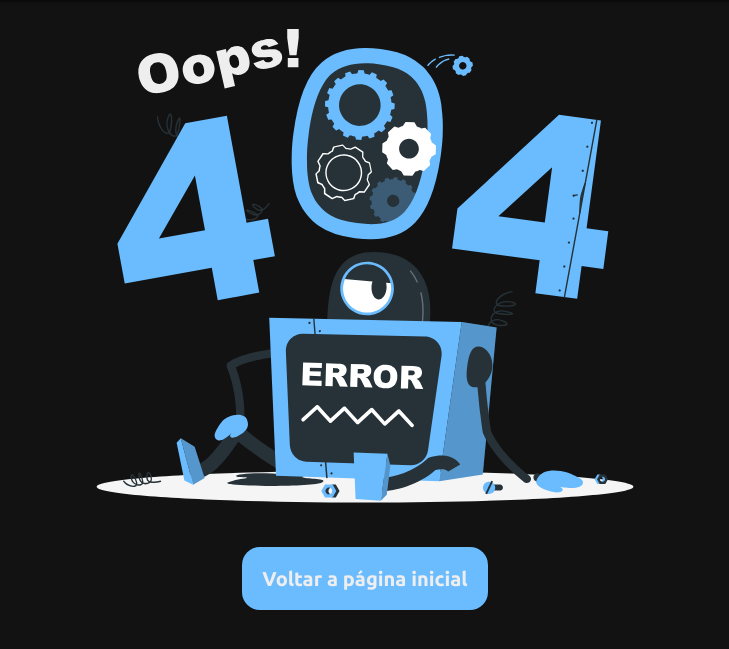
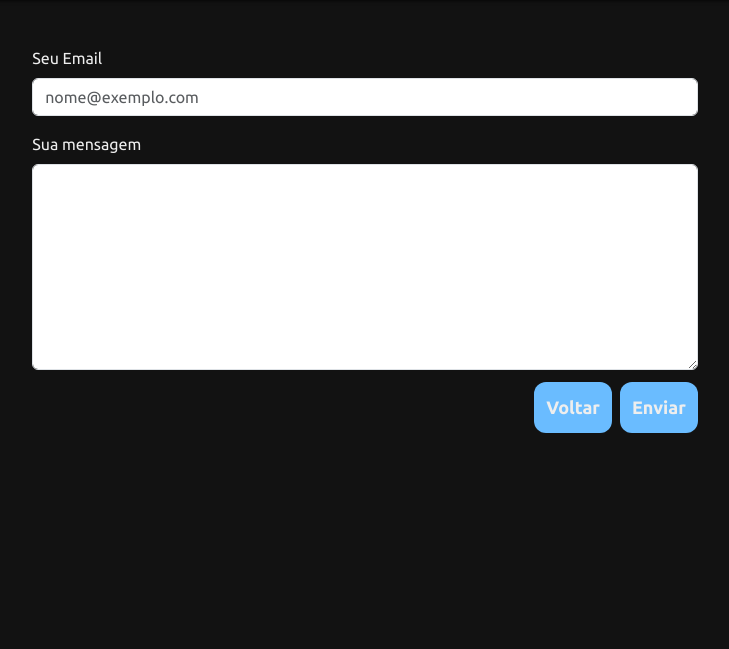
Before and after one commit to lucasbrasso/TechAcademy-2, a PHP site: page /TechAcademy-2/index.php?pagina=contato in a window 1280 px wide. Shown: the part 94-743 px from the top of the page, without its empty margins (275-1004 px from the left). Run offline with PHP 8.4, Linux system fonts and the light colour scheme; data that the repository does not hold is empty.

Commit message:
Pagina de contato com Bootstrap

```diff
--- a/GameHeaven Site/css/style.css
+++ b/GameHeaven Site/css/style.css
@@ -278,4 +278,32 @@ body {
   padding: 40px;
 }
 
+.contato {
+  margin-top: 140px;
+  margin-left: 24%;
+  margin-right: 24%;
+  color: #EEEEEE;
+}
+.contato a {
+  float: right;
+  margin-top: 12px;
+  margin-left: 8px;
+  padding: 12px;
+  text-decoration: none;
+  font-size: 18px;
+  font-weight: bold;
+  border-radius: 12px;
+  color: #EEEEEE;
+  background: #6abcff;
+  transition: 300ms;
+}
+.contato a:hover {
+  padding: 13px;
+  border-radius: 13px;
+  letter-spacing: 0.2px;
+  background: #EEEEEE;
+  color: #6abcff !important;
+  transition: 300ms;
+}
+
 /*# sourceMappingURL=style.css.map */
--- a/GameHeaven Site/css/style.scss
+++ b/GameHeaven Site/css/style.scss
@@ -281,3 +281,31 @@ $btn: #059212;
             padding: 40px;
         }
     }
+
+    .contato {
+        margin-top: 140px;
+        margin-left: 24%;
+        margin-right: 24%;
+        color: $font;
+        a {
+            float: right;
+            margin-top: 12px;
+            margin-left: 8px;
+            padding: 12px;
+            text-decoration: none;
+            font-size: 18px;
+            font-weight: bold;
+            border-radius: 12px;
+            color: $font;
+            background: $clear;
+            transition: 300ms;
+            &:hover {
+                padding: 13px;
+                border-radius: 13px;
+                letter-spacing: 0.2px;
+                background: $font;
+                color: $clear !important;
+                transition: 300ms;
+            }
+        }
+    }
--- /dev/null
+++ b/GameHeaven Site/pages/contato.php
@@ -0,0 +1,13 @@
+<div class="contato">
+<div class="mb-3">
+  <label for="exampleFormControlInput1" class="form-label">Seu Email</label>
+  <input type="email" class="form-control" id="exampleFormControlInput1" placeholder="nome@exemplo.com">
+</div>
+<div class="mb-3">
+  <label for="exampleFormControlTextarea1" class="form-label">Sua mensagem</label>
+  <textarea class="form-control" id="exampleFormControlTextarea1" rows="8"></textarea>
+  <a>Enviar</a>
+  <a>Voltar</a>
+</div>
+
+</div>
```
Also changed, not shown: 1 other file.
